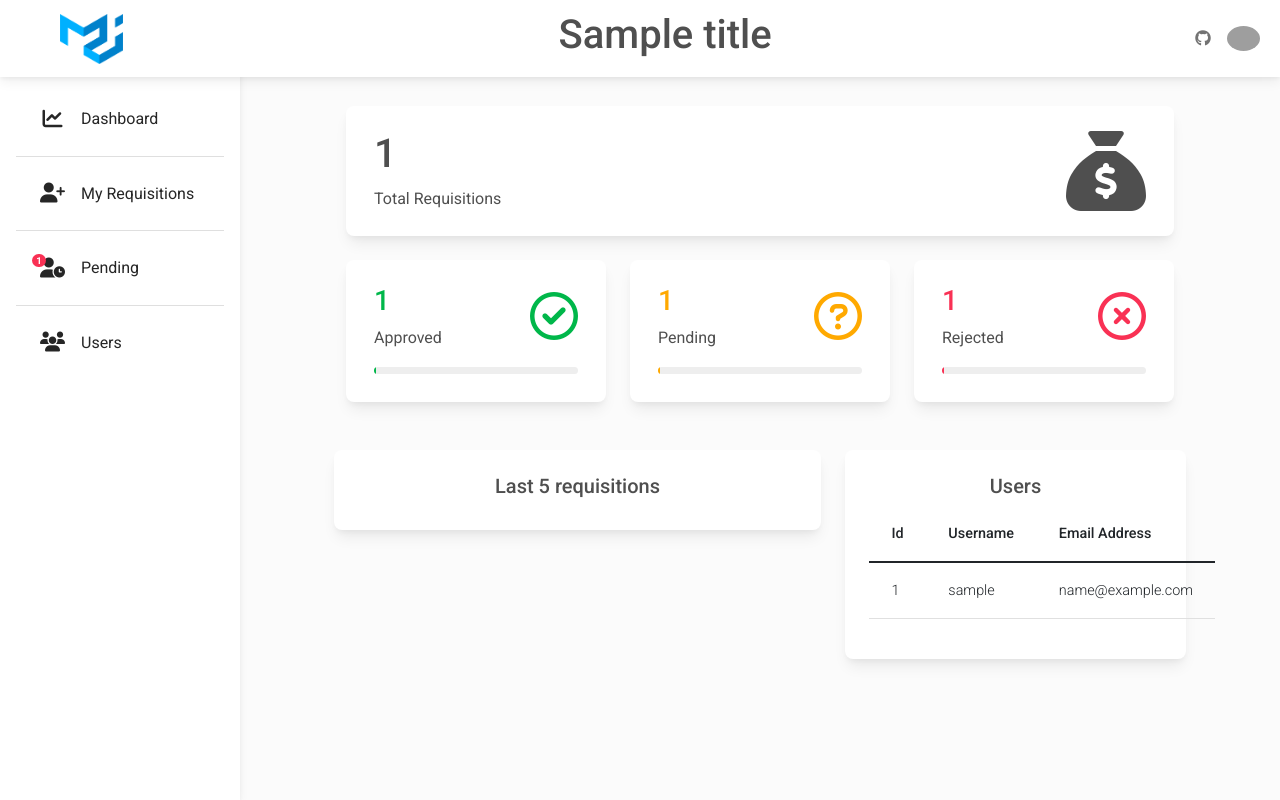
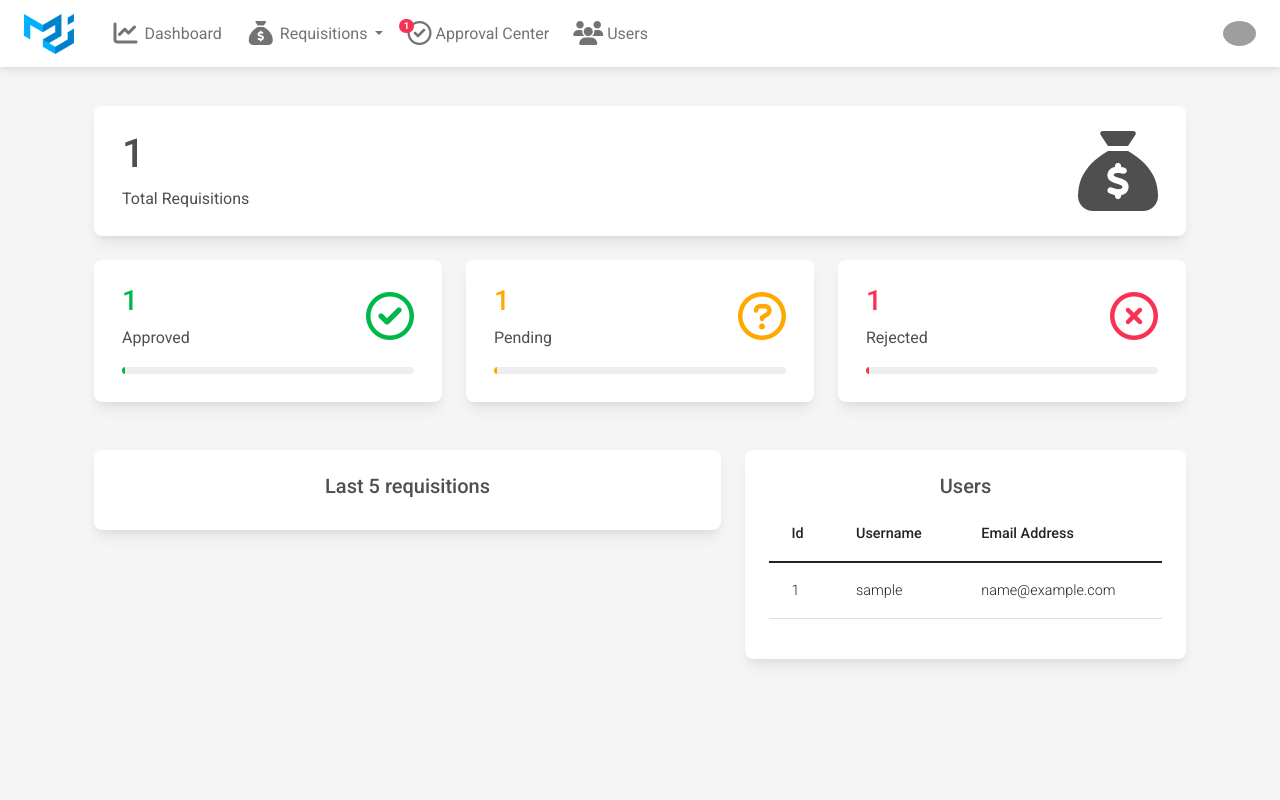
Before and after one commit to scriptogre/django-requests-web-app, a Django app: template purchase_requisitions/templates/dashboard/dashboard.html in a window 1280 px wide. Run offline with Django 3.2, Linux system fonts and the light colour scheme; tables that the repository leaves empty hold one stand-in row (values such as "Sample post"); the template is opened without the code that fills it: values that come from a table or form of the project are taken from there, most other values are stand-ins (such as "Sample title", 1, 10 or a date in 2020); parts of the project's set-up code (start-up, migrations or seed data) failed here and were passed over; some libraries are stand-ins or nearby versions; grey boxes are pictures that could not be loaded.

Commit message:
Replace sidebar with top navbar, improve menu structure, rename Pending Requisitions to Approval Center
Also solves status_widget not being in line with other elements

```diff
--- a/purchase_requisitions/requisitionform/urls.py
+++ b/purchase_requisitions/requisitionform/urls.py
@@ -4,7 +4,7 @@ from django.views.generic import RedirectView
 from purchase_requisitions.requisitionform.views import (
     AllRequisitionsView,
     MyRequisitionsView,
-    PendingRequisitionsView,
+    ApprovalCenterView,
     RequisitionCreateView,
     RequisitionDeleteView,
     RequisitionDetailView,
@@ -15,7 +15,7 @@ app_name = "requisitionform"
 urlpatterns = [
     path("", view=RedirectView.as_view(url="my/", permanent=True), name="index"),
     path("my/", view=MyRequisitionsView.as_view(), name="list_my"),
-    path("pending/", view=PendingRequisitionsView.as_view(), name="list_pending"),
+    path("pending/", view=ApprovalCenterView.as_view(), name="list_pending"),
     path("all/", view=AllRequisitionsView.as_view(), name="list_all"),
     path("add/", view=RequisitionCreateView.as_view(), name="add"),
     path("<int:pk>/", view=RequisitionDetailView.as_view(), name="detail"),
--- a/purchase_requisitions/requisitionform/views.py
+++ b/purchase_requisitions/requisitionform/views.py
@@ -39,8 +39,8 @@ class AllRequisitionsView(UserPassesTestMixin, RequisitionList):
         return self.request.user.is_superuser
 
 
-class PendingRequisitionsView(RequisitionList):
-    title = "Pending Requisitions"
+class ApprovalCenterView(RequisitionList):
+    title = "Approval Center"
 
     def get_queryset(self):
         return Requisition.objects.filter(status=Requisition.STATUS.PENDING)
--- a/purchase_requisitions/static/css/base.css
+++ b/purchase_requisitions/static/css/base.css
@@ -1,44 +1,3 @@
 body {
-  background-color: #fbfbfb;
+  background-color: #f5f5f5;
 }
-@media (min-width: 991.98px) {
-  main {
-    padding-left: 240px;
-  }
-}
-@media (min-width: 1920px) {
-  main {
-    padding-left: 120px;
-  }
-}
-
-/* Sidebar */
-.sidebar {
-  position: fixed;
-  top: 0;
-  bottom: 0;
-  left: 0;
-  padding: 58px 0 0; /* Height of navbar */
-  box-shadow: 0 2px 5px 0 rgb(0 0 0 / 5%), 0 2px 10px 0 rgb(0 0 0 / 5%);
-  width: 240px;
-  z-index: 600;
-}
-
-@media (max-width: 991.98px) {
-  .sidebar {
-    width: 100%;
-  }
-}
-.sidebar .active {
-  border-radius: 5px;
-  box-shadow: 0 2px 5px 0 rgb(0 0 0 / 16%), 0 2px 10px 0 rgb(0 0 0 / 12%);
-}
-
-.sidebar-sticky {
-  position: relative;
-  top: 0;
-  height: calc(100vh - 48px);
-  padding-top: 0.5rem;
-  overflow-x: hidden;
-  overflow-y: auto; /* Scrollable contents if viewport is shorter than content. */
-}
--- a/purchase_requisitions/templates/base.html
+++ b/purchase_requisitions/templates/base.html
@@ -56,120 +56,122 @@
 </head>
 <!--Main Navigation-->
 <header>
-  <!-- Sidebar -->
-  <nav
-    id="sidebarMenu"
-    class="collapse d-lg-block sidebar collapse bg-white"
-  >
-    <div class="position-sticky">
-      <div class="list-group list-group-flush mx-3 mt-4">
-
-        <!-- Dashboard -->
-        <a
-          href="{% url 'dashboard' %}"
-          class="list-group-item list-group-item-action py-4 ripple {% if request.resolver_match.view_name == 'dashboard' %}active{% endif %}"
-          aria-current="true"
-        >
-          <i class="fa-solid fa-chart-line fa-fw me-3 fa-lg"></i><span>Dashboard</span>
-        </a>
-
-        <!-- My Requisitions -->
-        {# TODO: Make notification badge dynamic #}
-        <a
-          class="list-group-item list-group-item-action py-4 ripple {% if request.resolver_match.view_name == 'requisitions:list_my' %}active{% endif %}"
-          aria-current="true"
-          href="{% url 'requisitions:list_my' %}"
-        ><i class="fa-solid fa-user-plus fa-fw me-3 fa-lg"></i><span>My Requisitions</span>
-        </a>
-
-        <!-- Pending -->
-        {# TODO: Make notification badge dynamic #}
-        <a
-          class="list-group-item list-group-item-action py-4 ripple {% if request.resolver_match.view_name == 'requisitions:list_pending' %}active{% endif %}"
-          aria-current="true"
-          href="{% url 'requisitions:list_pending' %}"
-        ><span class="badge rounded-pill badge-notification bg-danger">1</span><i class="fa-solid fa-user-clock fa-fw me-3 fa-lg"></i><span>Pending</span>
-        </a>
-
-        <!-- Users -->
-        <a
-          href="{% url 'users:list' %}"
-          class="list-group-item list-group-item-action py-4 ripple {% if 'users' in request.resolver_match.view_name %}active{% endif %}"
-        ><i class="fas fa-users fa-fw me-3 fa-lg"></i><span>Users</span></a
-        >
-      </div>
-    </div>
-  </nav>
-  <!-- Sidebar -->
-
   <!-- Navbar -->
   <nav
     id="main-navbar"
     class="navbar navbar-expand-lg navbar-light bg-white fixed-top"
   >
     <!-- Container wrapper -->
-    <div class="container-fluid">
+    <div class="container-fluid px-4">
+
       <!-- Toggle button -->
-      <button
-        class="navbar-toggler"
-        type="button"
-        data-mdb-toggle="collapse"
-        data-mdb-target="#sidebarMenu"
-        aria-controls="sidebarMenu"
-        aria-expanded="false"
-        aria-label="Toggle navigation"
-      >
+      <button class="navbar-toggler" type="button" data-mdb-toggle="collapse" data-mdb-target="#navbarSupportedContent" aria-controls="navbarSupportedContent" aria-expanded="false" aria-label="Toggle navigation">
         <i class="fas fa-bars"></i>
       </button>
-
+      <!-- Collapsible wrapper -->
+      <div class="collapse navbar-collapse" id="navbarSupportedContent">
         <!-- Brand -->
-      <a class="navbar-brand ps-5" href="#">
+        <a class="navbar-brand me-4" href="#">
           <img
             src="{% static "images/material-ui-logo.png" %}"
-          height="50"
+            height="40"
             alt=""
             loading="lazy"
           />
         </a>
+        <!-- Left links -->
+        <ul class="navbar-nav me-auto mb-2 mb-lg-0">
 
-      <!-- Title -->
-      <h1 style="margin-left:auto">{{ title }}</h1>
-
-      <!-- Right links -->
-      <ul class="navbar-nav ms-auto d-flex flex-row">
-        <!-- Icon -->
-        <li class="nav-item me-3 me-lg-0">
-          <a class="nav-link" href="https://github.com/scriptogre/django-requisitions-web-app">
-            <i class="fab fa-github"></i>
+          <li class="nav-item me-2">
+            <!-- Dashboard -->
+            <a
+              href="{% url 'dashboard' %}"
+              class="nav-link {% if request.resolver_match.view_name == 'dashboard' %}active{% endif %}"
+              aria-current="true"
+            >
+              <i class="fa-solid fa-chart-line fa-fw me-1 fa-xl"></i>Dashboard
             </a>
           </li>
 
+          <!-- Requisitions -->
+          <li class="nav-item dropdown me-2">
+            <a class="nav-link dropdown-toggle {% if request.resolver_match.view_name == 'requisitions:list_my' %}active{% endif %}" href="#" id="navbarDropdown" role="button" data-mdb-toggle="dropdown" aria-expanded="false">
+              <i class="fa-solid fa-sack-dollar fa-fw me-1 fa-xl"></i>Requisitions
+            </a>
+            <!-- Dropdown menu -->
+            <ul class="dropdown-menu" aria-labelledby="navbarDropdown">
+              <li>
+                <a
+                  class="dropdown-item"
+                  aria-current="true"
+                  href="{% url 'requisitions:list_my' %}"
+                >My Requisitions
+                </a>
+              </li>
+              <li>
+                <a
+                  class="dropdown-item"
+                  aria-current="true"
+                  href="{% url 'requisitions:list_all' %}"
+                >All Requisitions
+                </a>
+              </li>
+            </ul>
+          </li>
+
+          <!-- Approval Center -->
+          <li class="nav-item me-2">
+            {# TODO: Make notification badge dynamic #}
+            <a
+              class="nav-link {% if request.resolver_match.view_name == 'requisitions:list_pending' %}active{% endif %}"
+              aria-current="true"
+              href="{% url 'requisitions:list_pending' %}"
+            ><span class="badge rounded-pill badge-notification bg-danger">1</span><i class="fa-regular fa-circle-check me-1 fa-xl"></i><span>Approval Center</span>
+            </a>
+          </li>
+
+          <!-- Users -->
+          <li class="nav-item me-2">
+            <a
+              href="{% url 'users:list' %}"
+              class="nav-link {% if 'users' in request.resolver_match.view_name %}active{% endif %}"
+            ><i class="fas fa-users fa-fw me-1 fa-xl"></i><span>Users</span></a
+            >
+          </li>
+
+        </ul>
+        <!-- Left links -->
+      </div>
+      <!-- Collapsible wrapper -->
+
+      <!-- Right links -->
+      <div class="d-flex align-items-center">
         <!-- Avatar -->
-        <li class="nav-item dropdown">
+        <div class="dropdown">
           <a
-            class="nav-link dropdown-toggle hidden-arrow d-flex align-items-center"
+            class="dropdown-toggle d-flex align-items-center hidden-arrow"
             href="#"
-            id="navbarDropdownMenuLink"
+            id="navbarDropdownMenuAvatar"
             role="button"
             data-mdb-toggle="dropdown"
             aria-expanded="false"
           >
             <img
-              src="https://cdn-icons-png.flaticon.com/512/847/847969.png"
+              src="https://mdbcdn.b-cdn.net/img/new/avatars/2.webp"
               class="rounded-circle"
               height="25"
-              alt=""
+              alt="Black and White Portrait of a Man"
               loading="lazy"
             />
           </a>
           <ul
             class="dropdown-menu dropdown-menu-end"
-            aria-labelledby="navbarDropdownMenuLink"
+            aria-labelledby="navbarDropdownMenuAvatar"
           >
             {% if request.user.is_authenticated %}
               <li><a class="dropdown-item" href="{% url 'users:detail' request.user.username %}">{% translate "My Profile" %}</a></li>
+              <li><a class="dropdown-item" href="#">Settings</a></li>
               <li><a class="nav-link" href="{% url 'account_logout' %}">{% translate "Sign Out" %}</a></li>
-              <li><a class="dropdown-item" href="#">Settings</a></li>
             {% else %}
               {% if ACCOUNT_ALLOW_REGISTRATION %}
                 <li><a id="sign-up-link" class="nav-link" href="{% url 'account_signup' %}">{% translate "Sign Up" %}</a></li>
@@ -177,8 +179,9 @@
               <li><a id="log-in-link" class="nav-link" href="{% url 'account_login' %}">{% translate "Sign In" %}</a></li>
             {% endif %}
           </ul>
-        </li>
-      </ul>
+        </div>
+      </div>
+      <!-- Right elements -->
     </div>
     <!-- Container wrapper -->
   </nav>
--- a/purchase_requisitions/templates/dashboard/status_widget.html
+++ b/purchase_requisitions/templates/dashboard/status_widget.html
@@ -1,5 +1,4 @@
 <section class="mb-4">
-  <div class="container">
 
     <div class="row justify-content-center">
       <div class="col-xl col-sm-12 col-12 mb-4">
@@ -102,5 +101,4 @@
         </div>
       </div>
     </div>
-  </div>
 </section>
```
Lines whose indentation alone changed are shown as unchanged.
